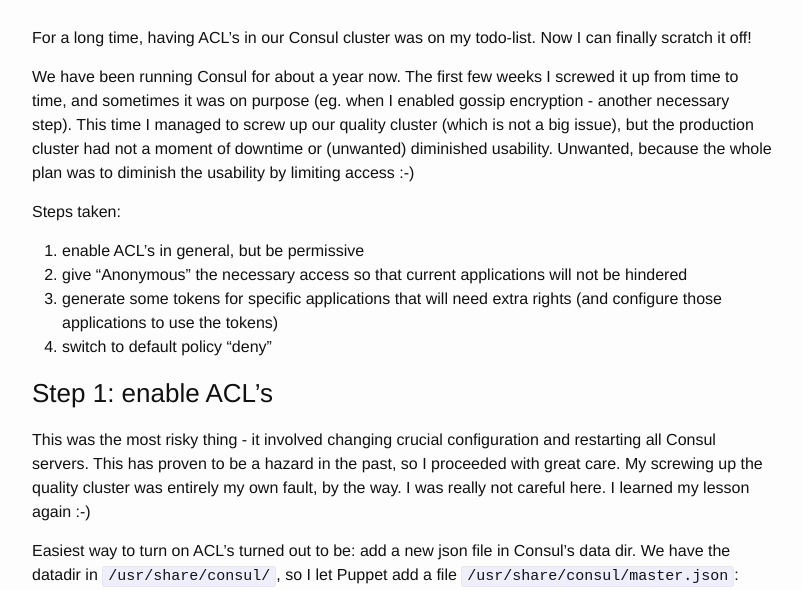
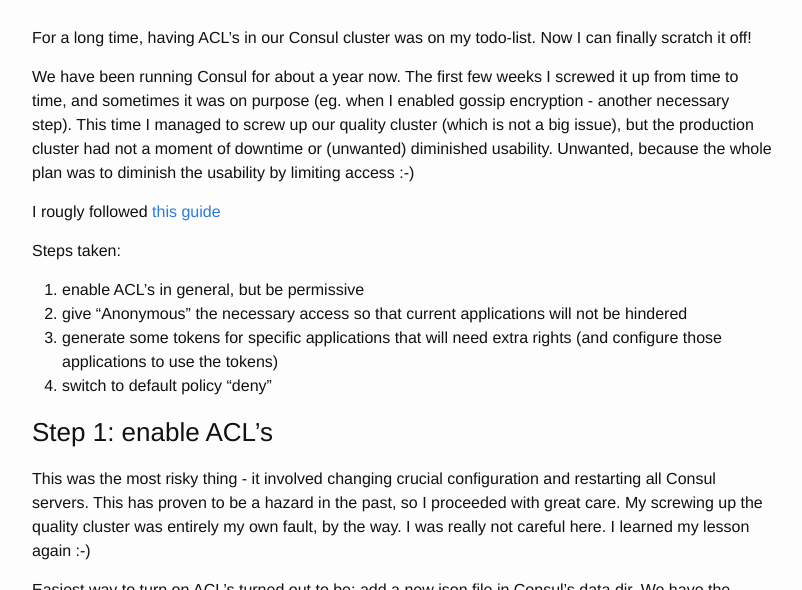
Before and after one commit to jovandeginste/jovandeginste.github.io, a Jekyll site: the page built from _posts/2016-05-04-turning-on-acl-s-in-our-consul-cluster.md, in a window 1280 px wide and 900 px high, cut to the strip 310-900 px from the top of the window. Shown: the whole strip, without its empty margins (238-1040 px from the left). Built offline with Jekyll 4.4.1, drawn with Linux system fonts in a browser that asks for light colours; nearby versions of some CDN libraries; comment, search, counter and statistics services are not loaded.

Commit message:
add reference

```diff
--- a/_posts/2016-05-04-turning-on-acl-s-in-our-consul-cluster.md
+++ b/_posts/2016-05-04-turning-on-acl-s-in-our-consul-cluster.md
@@ -10,6 +10,8 @@
 For a long time, having ACL's in our Consul cluster was on my todo-list. Now I can finally scratch it off!
 
 We have been running Consul for about a year now. The first few weeks I screwed it up from time to time, and sometimes it was on purpose (eg. when I enabled gossip encryption - another necessary step). This time I managed to screw up our quality cluster (which is not a big issue), but the production cluster had not a moment of downtime or (unwanted) diminished usability. Unwanted, because the whole plan was to diminish the usability by limiting access :-)
+
+I rougly followed [this guide](https://www.mauras.ch/securing-consul.html)
 
 Steps taken:
 
```
